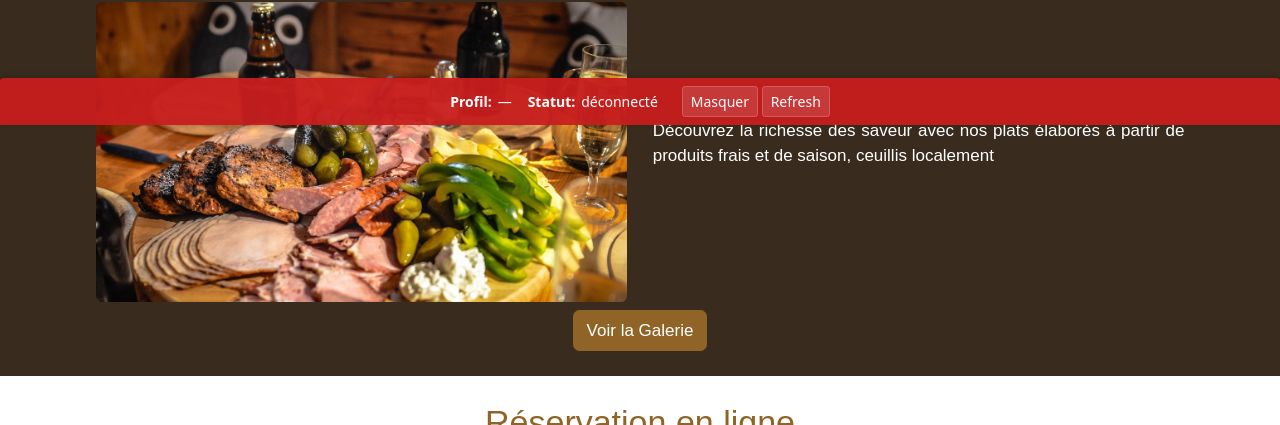
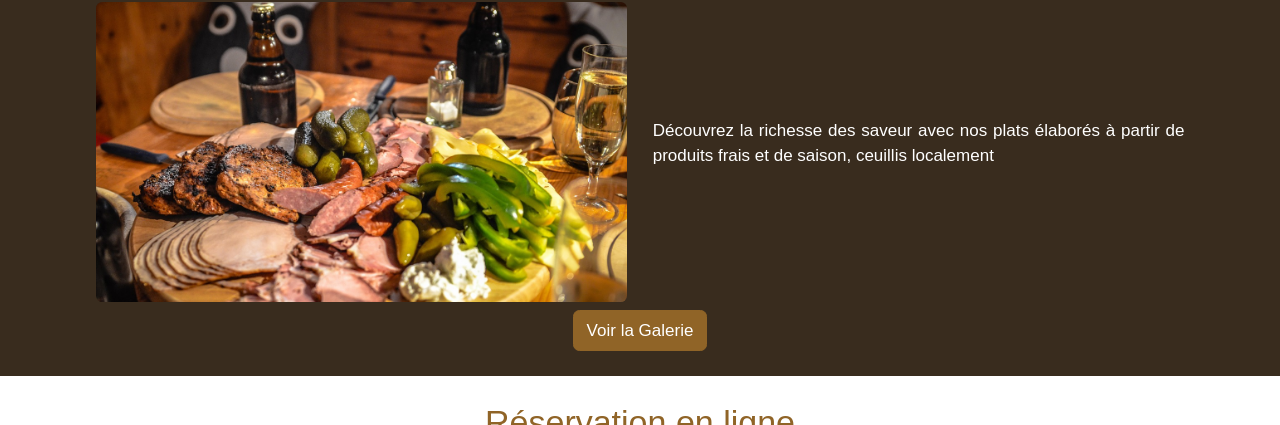
Before and after one commit to c41m07/Quaiantique_PFR, a website with bundled scripts: page index.html in a window 1280 px wide. Shown: the part 675-1100 px from the top of the page. Built offline with nearby package versions, Linux system fonts and the light colour scheme; files whose address does not match are found by name; a web font is replaced by a local one.

Commit message:
Remove debug profiler section from index.html; comment out for potential future use

```diff
--- a/index.html
+++ b/index.html
@@ -85,22 +85,22 @@
 <!-- ----------------------------- -->
 <!-- Footer -->
 <!-- ----------------------------- -->
-<!-- DEBUG PROFILER START - facile à retirer -->
-<div aria-label="Debug profiler" class="debug-profiler" id="debug-profiler" role="region">
-    <div class="debug-info">
-        <strong>Profil:</strong>
-        <span id="debug-role">—</span>
-    </div>
-    <div class="debug-info">
-        <strong>Statut:</strong>
-        <span id="debug-status">—</span>
-    </div>
-    <div class="debug-actions">
-        <button class="debug-btn" id="debug-toggle">Masquer</button>
-        <button class="debug-btn" id="debug-refresh" title="Rafraîchir">Refresh</button>
-    </div>
-</div>
-<!-- DEBUG PROFILER END -->
+<!--&lt;!&ndash; DEBUG PROFILER START - facile à retirer &ndash;&gt;-->
+<!--<div aria-label="Debug profiler" class="debug-profiler" id="debug-profiler" role="region">-->
+<!--    <div class="debug-info">-->
+<!--        <strong>Profil:</strong>-->
+<!--        <span id="debug-role">—</span>-->
+<!--    </div>-->
+<!--    <div class="debug-info">-->
+<!--        <strong>Statut:</strong>-->
+<!--        <span id="debug-status">—</span>-->
+<!--    </div>-->
+<!--    <div class="debug-actions">-->
+<!--        <button class="debug-btn" id="debug-toggle">Masquer</button>-->
+<!--        <button class="debug-btn" id="debug-refresh" title="Rafraîchir">Refresh</button>-->
+<!--    </div>-->
+<!--</div>-->
+<!--&lt;!&ndash; DEBUG PROFILER END &ndash;&gt;-->
 
 <!--    Footer  -->
 <footer class="bg-dark text-white text-center footer ">
```
